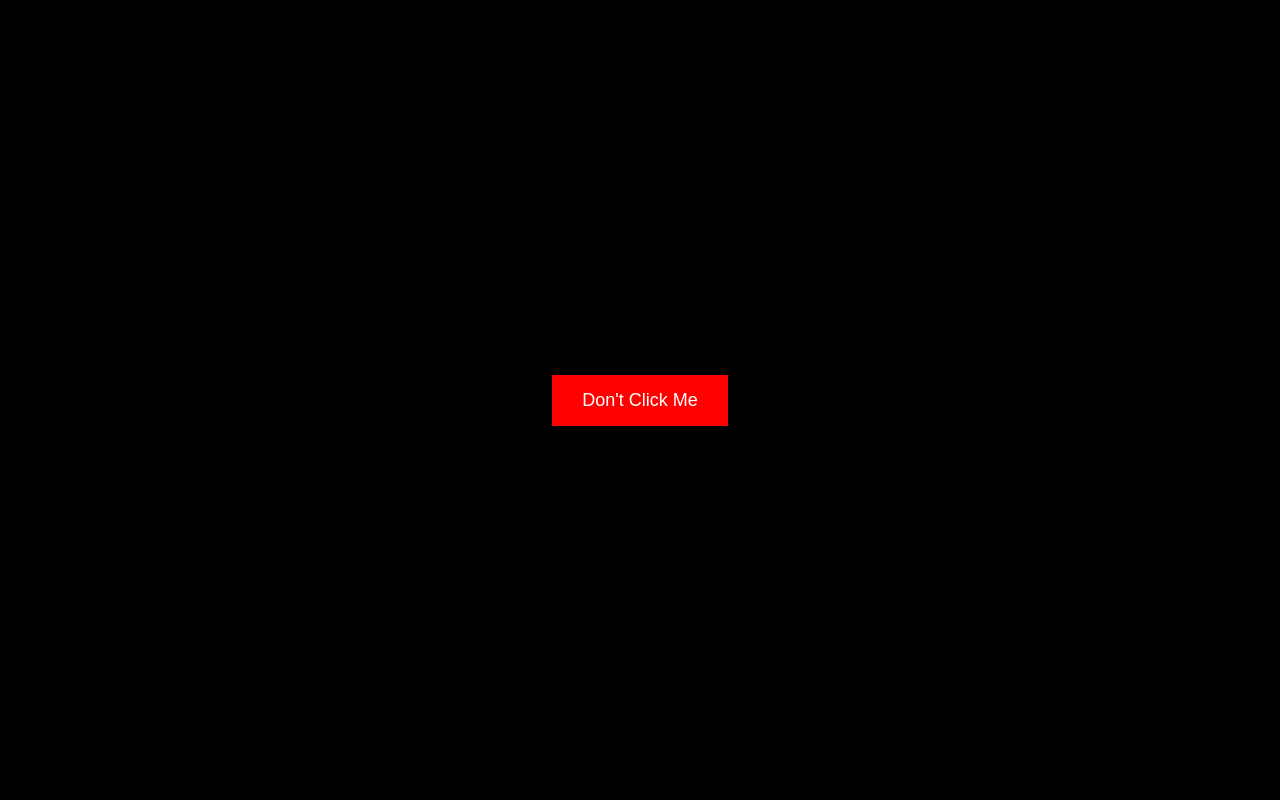
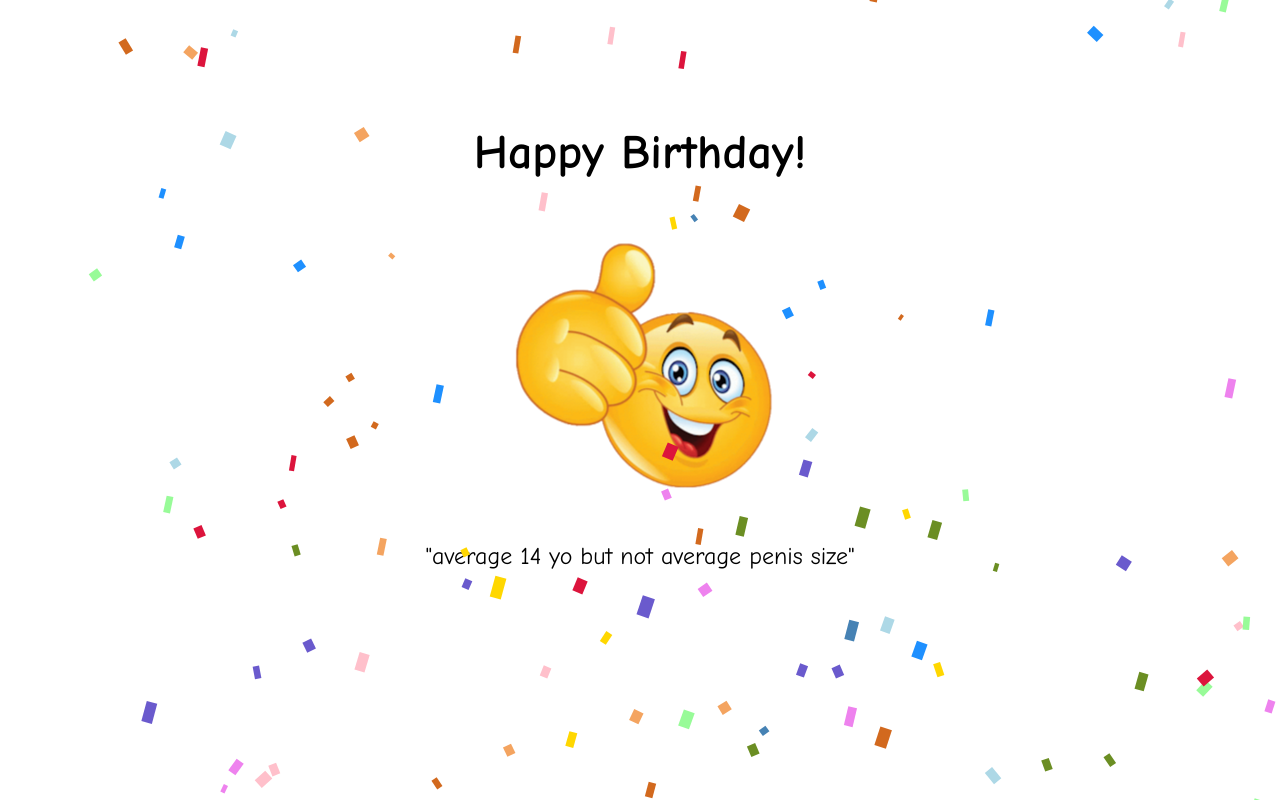
Before and after one commit to snovn/m2, a plain HTML site: page index.html in a window 1280 px wide. Both pictures are taken after a click on the button "Don't Click Me". Drawn offline with Linux system fonts and the light colour scheme.

Commit message:
Update index.html

```diff
--- a/index.html
+++ b/index.html
@@ -13,6 +13,8 @@
         justify-content: center;
         align-items: center;
         height: 100vh;
+        font-family: "Comic Sans MS", "Comic Sans", cursive;
+        transition: background-color 0.5s;
       }
 
       button {
@@ -27,11 +29,77 @@
       button:hover {
         background-color: darkred;
       }
+
+      /* Add this to your existing CSS */
+      @keyframes fadeIn {
+        from {
+          opacity: 0;
+        }
+        to {
+          opacity: 1;
+        }
+      }
+
+      #hiddenContent {
+        display: none;
+        color: black;
+        font-size: 24px;
+        text-align: center;
+        position: absolute;
+        top: 43%;
+        left: 50%;
+        transform: translate(-50%, -50%);
+        z-index: 9999;
+        animation: fadeIn 1s ease forwards;
+      }
+
+      #audio {
+        display: none;
+      }
+
+      /* Add this to your existing CSS */
+      @keyframes pulse {
+        0% {
+          transform: scale(1);
+        }
+        50% {
+          transform: scale(1.1);
+        }
+        100% {
+          transform: scale(1);
+        }
+      }
+
+      button:active {
+        animation: pulse 0.3s linear;
+      }
     </style>
   </head>
   <body>
-    <button onclick="alert('I told you not to click me!')">
-      Don't Click Me
-    </button>
+    <button onclick="hideButton(); startConfetti();">Don't Click Me</button>
+
+    <div id="hiddenContent">
+      <h1>Happy Birthday!</h1>
+      <audio id="audio" controls autoplay>
+        <source src="audio.mp3" type="audio/mpeg" />
+        Your browser does not support the audio element.
+      </audio>
+      <audio id="yayAudio" src="yay.mp3" preload="auto"></audio>
+
+      <img src="img.png" alt="penis" />
+      <p>"average 14 yo but not average penis size"</p>
+    </div>
+
+    <script>
+      function hideButton() {
+        var button = document.querySelector("button");
+        button.style.display = "none";
+        document.body.style.backgroundColor = "white";
+        document.getElementById("hiddenContent").style.display = "block";
+        document.getElementById("audio").play();
+        document.getElementById("yayAudio").play(); // Play the yay.mp3
+      }
+    </script>
+    <script src="confetti.js"></script>
   </body>
 </html>
```
